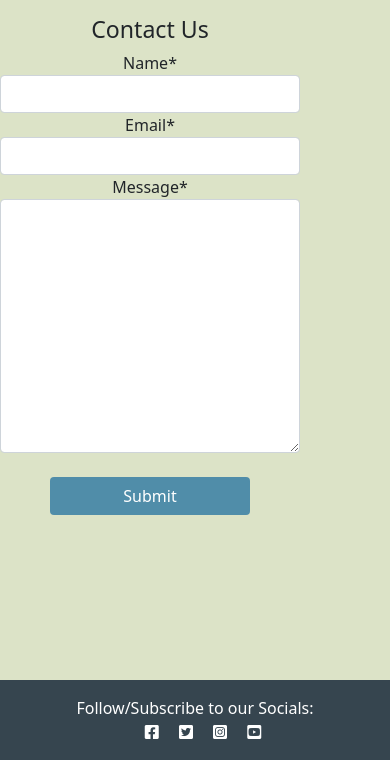
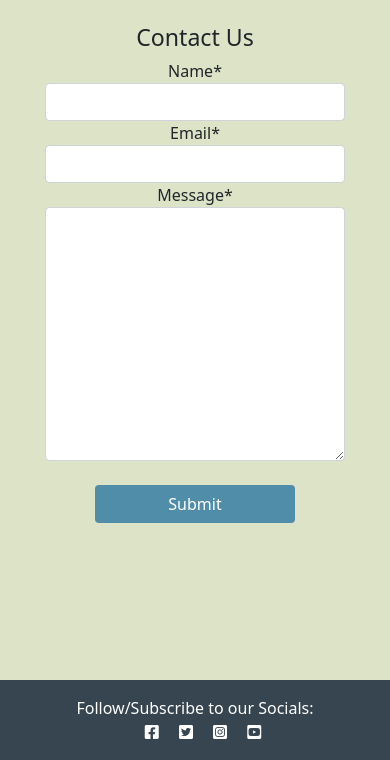
Before and after one commit to CathalSweeney6/thefjordblog, a Django app: page /contact in a window 390 px wide. Shown: the part 84-844 px from the top of the page. Run offline with Django 3.2, Linux system fonts and the light colour scheme; some libraries are stand-ins or nearby versions; some web fonts are replaced.

```diff
--- a/templates/contact.html
+++ b/templates/contact.html
@@ -13,8 +13,9 @@
 
   </div>
   <div class="row" style="text-align: center;"></div>
-    <div class="col-md-8 mt-3 offset-md-5" style="text-align: center;">
+    <div class="col-md-12 mt-6 d-flex justify-content-center text-center">
       <form id="contact_us" class="login" method="POST">
+    <br>
     <h3>Contact Us</h3>
         {% csrf_token %}
         {{ form | crispy }}
--- a/templates/newsletter.html
+++ b/templates/newsletter.html
@@ -13,8 +13,9 @@
 
   </div>
   <div class="row" style="text-align: center;"></div>
-  <div class="col-md-8 mt-3 offset-md-5" style="text-align: center;">
+  <div class="col-md-12 mt-6 d-flex justify-content-center text-center">
       <form  id="contact_us" class="login" method="POST">
+      <br>
     <h3>Subscribe to Our Newsletter!</h3>
     <br>
         {% csrf_token %}
```
Also changed, not shown: README.md, static/css/style.css (line endings or trailing spaces), 14 other files.
